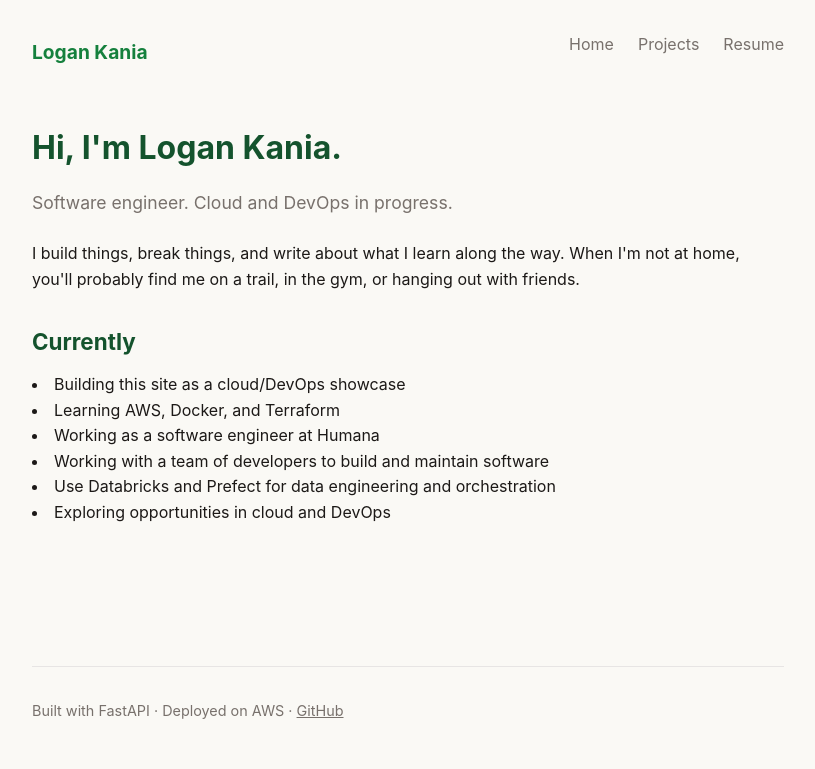
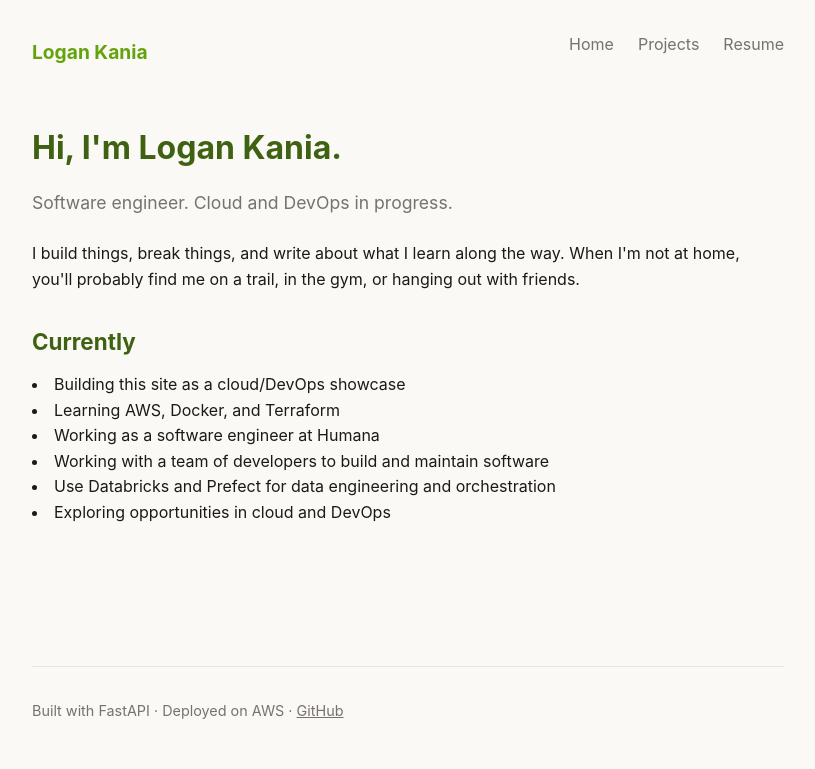
Before and after one commit to ljkania5/portfolio-site, a FastAPI app: page / in a window 1280 px wide. Shown: the top 769 px of the page, without its empty margins (232-1047 px from the left). Run offline with FastAPI, Linux system fonts and the light colour scheme.

Commit message:
Changed to green theme in css

```diff
--- a/app/static/css/style.css
+++ b/app/static/css/style.css
@@ -2,8 +2,8 @@
     --color-bg: #faf9f5;
     --color-text: #1c1917;
     --color-text-muted: #78716c;
-    --color-accent: #15803d;
-    --color-accent-dark: #14532d;
+    --color-accent: #65a30d;
+    --color-accent-dark: #3f6212;
     --color-border: #e7e5e4;
 }
 
```
